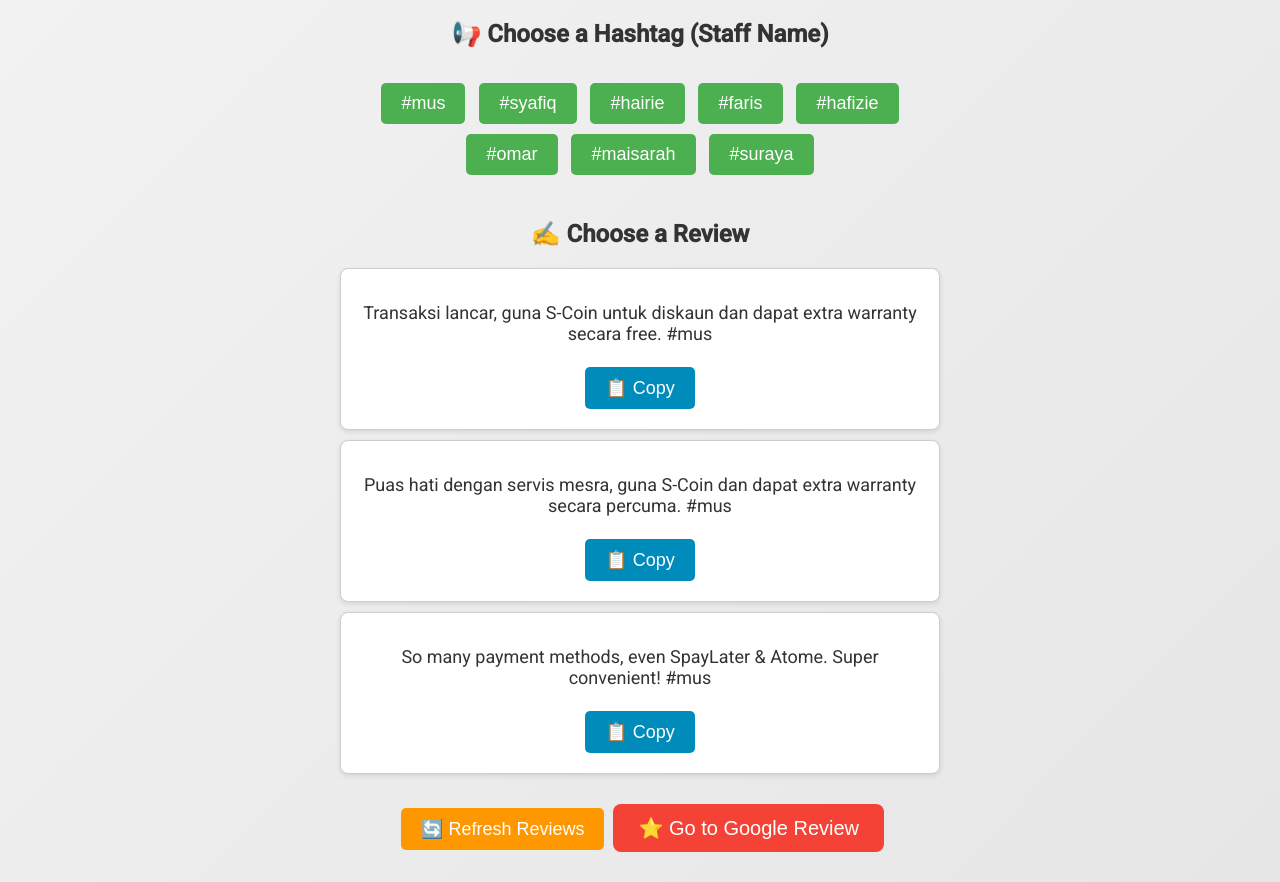
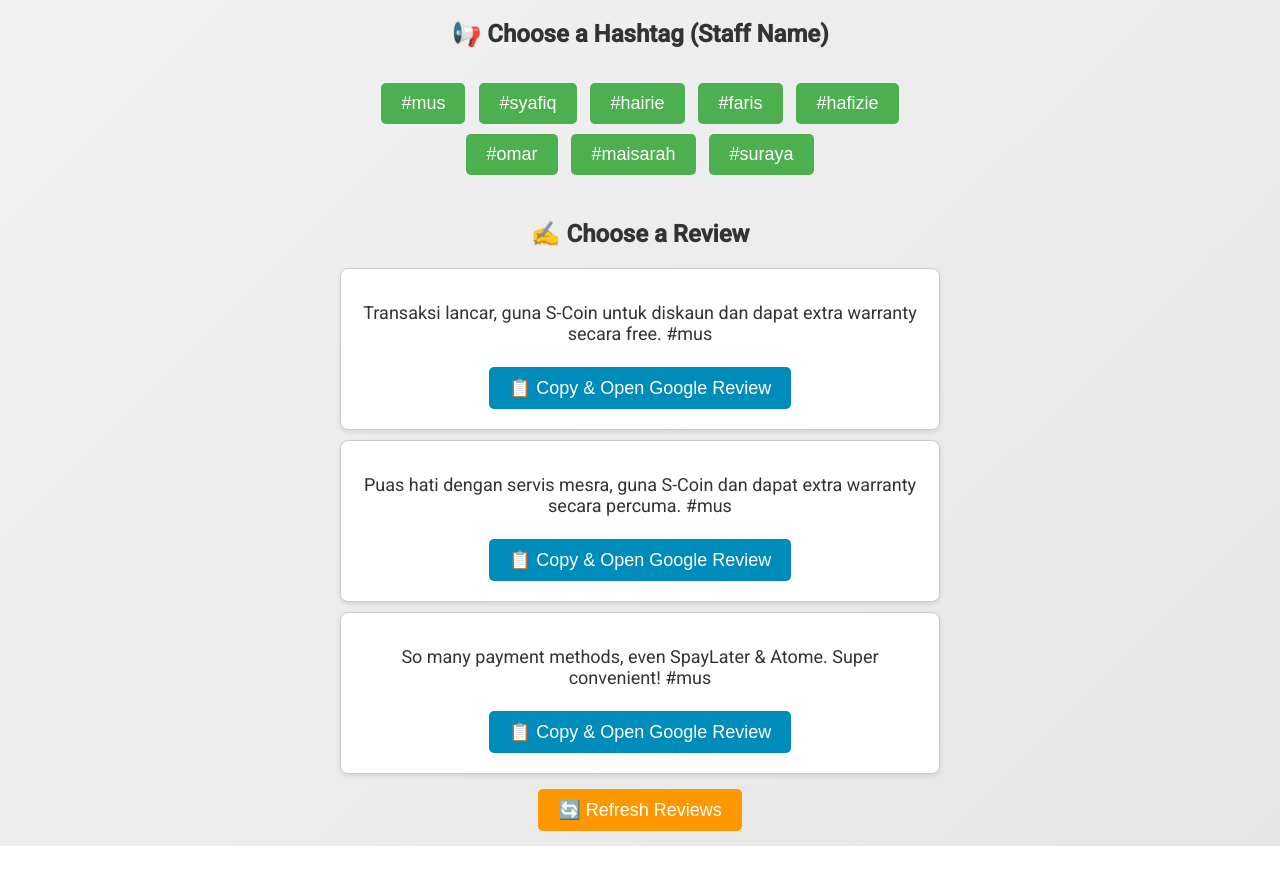
Before and after one commit to senhengtemerloh/review, a plain HTML site: page index.html in a window 1280 px wide. Both pictures are taken after a click on the button "#mus". After the commit the page ends 846 px from the top, so only its background shows below. Drawn offline with Linux system fonts and the light colour scheme.

Commit message:
Update index.html

```diff
--- a/index.html
+++ b/index.html
@@ -49,6 +49,13 @@
     .copy-btn:hover {
       background-color: #007bb5;
     }
+    #refresh-btn {
+      background-color: #ff9800;
+      color: white;
+    }
+    #refresh-btn:hover {
+      background-color: #e68a00;
+    }
     .review-box {
       font-size: 18px;
       margin: 10px 0;
@@ -60,27 +67,6 @@
       display: flex;
       flex-direction: column;
       align-items: center;
-    }
-    #google-review-btn {
-      background-color: #f44336; /* Different background color for Google Review link */
-      color: white;
-      padding: 12px 25px;
-      font-size: 20px;
-      border: none;
-      border-radius: 8px;
-      margin: 20px 0;
-      cursor: pointer;
-      transition: background-color 0.3s ease;
-    }
-    #google-review-btn:hover {
-      background-color: #da190b;
-    }
-    #refresh-btn {
-      background-color: #ff9800;
-      color: white;
-    }
-    #refresh-btn:hover {
-      background-color: #e68a00;
     }
   </style>
 </head>
@@ -101,13 +87,12 @@
     <h2>✍ Choose a Review</h2>
     <div id="reviews"></div>
     <button id="refresh-btn" class="btn" onclick="generateReviews()">🔄 Refresh Reviews</button>
-    <button id="google-review-btn" class="btn" onclick="openGoogleReview()">⭐ Go to Google Review</button>
   </div>
 
   <script>
     let selectedHashtag = "";
+    const googleReviewURL = "https://maps.app.goo.gl/eReqkJwLwp1RxviF6";
 
-    // 30 review templates that always mention S-Coin (redeem/get) or free extra warranty (or both)
     const allReviews = [
       "Great experience with S-Coin redemption and free extra warranty. Friendly service throughout.",
       "Really pleased with my purchase – got S-Coin cashback and a free extra warranty.",
@@ -208,7 +193,7 @@
         reviewHTML += `
           <div class="review-box">
             <p>${fullReview}</p>
-            <button class="btn copy-btn" onclick='copyText("${fullReview.replace(/"/g, '&quot;')}")'>📋 Copy</button>
+            <button class="btn copy-btn" onclick='copyText("${fullReview.replace(/"/g, '&quot;')}")'>📋 Copy & Open Google Review</button>
           </div>
         `;
       });
@@ -216,12 +201,12 @@
     }
 
     function copyText(text) {
-      navigator.clipboard.writeText(text);
-      alert("Review copied! Now paste it on Google Review.");
-    }
-
-    function openGoogleReview() {
-      window.open("https://maps.app.goo.gl/eReqkJwLwp1RxviF6", "_blank");
+      navigator.clipboard.writeText(text).then(() => {
+        // Auto-redirect after a short delay
+        setTimeout(() => {
+          window.open(googleReviewURL, "_blank");
+        }, 500);
+      });
     }
   </script>
 </body>
```
